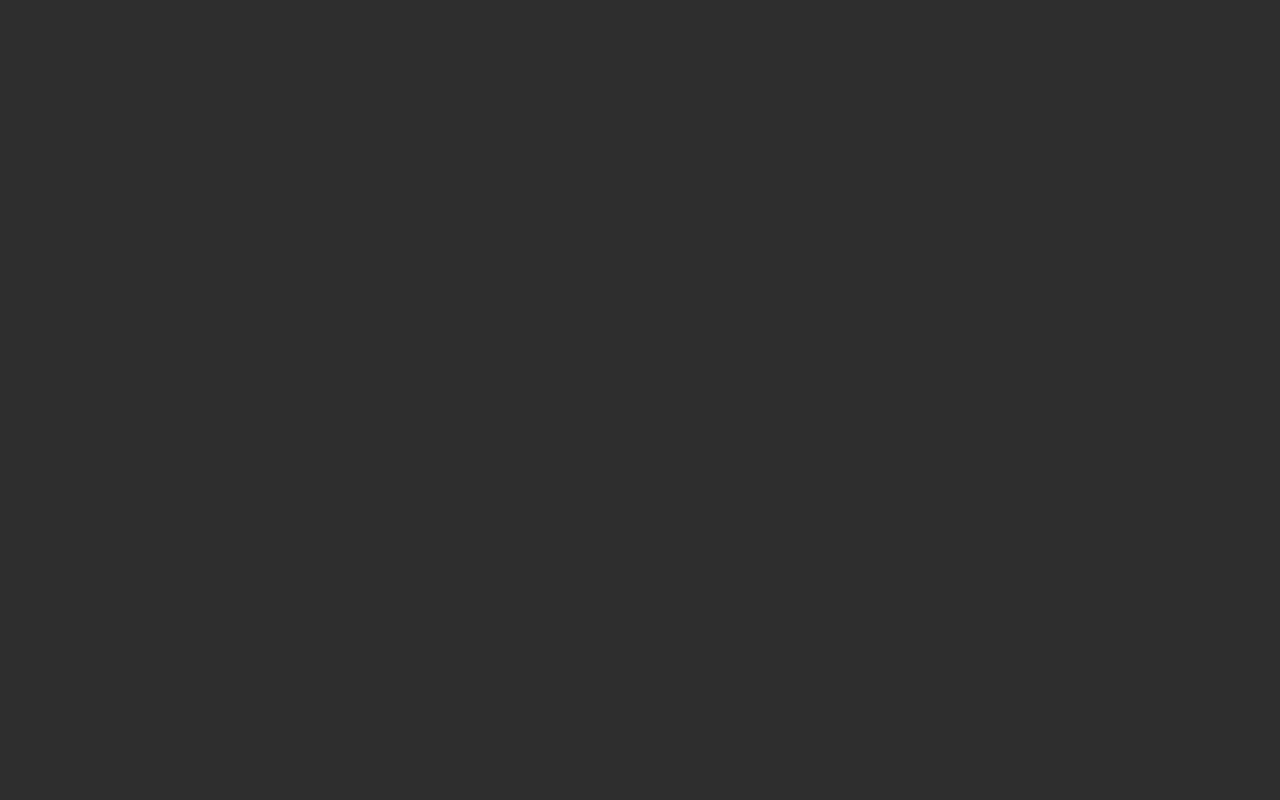
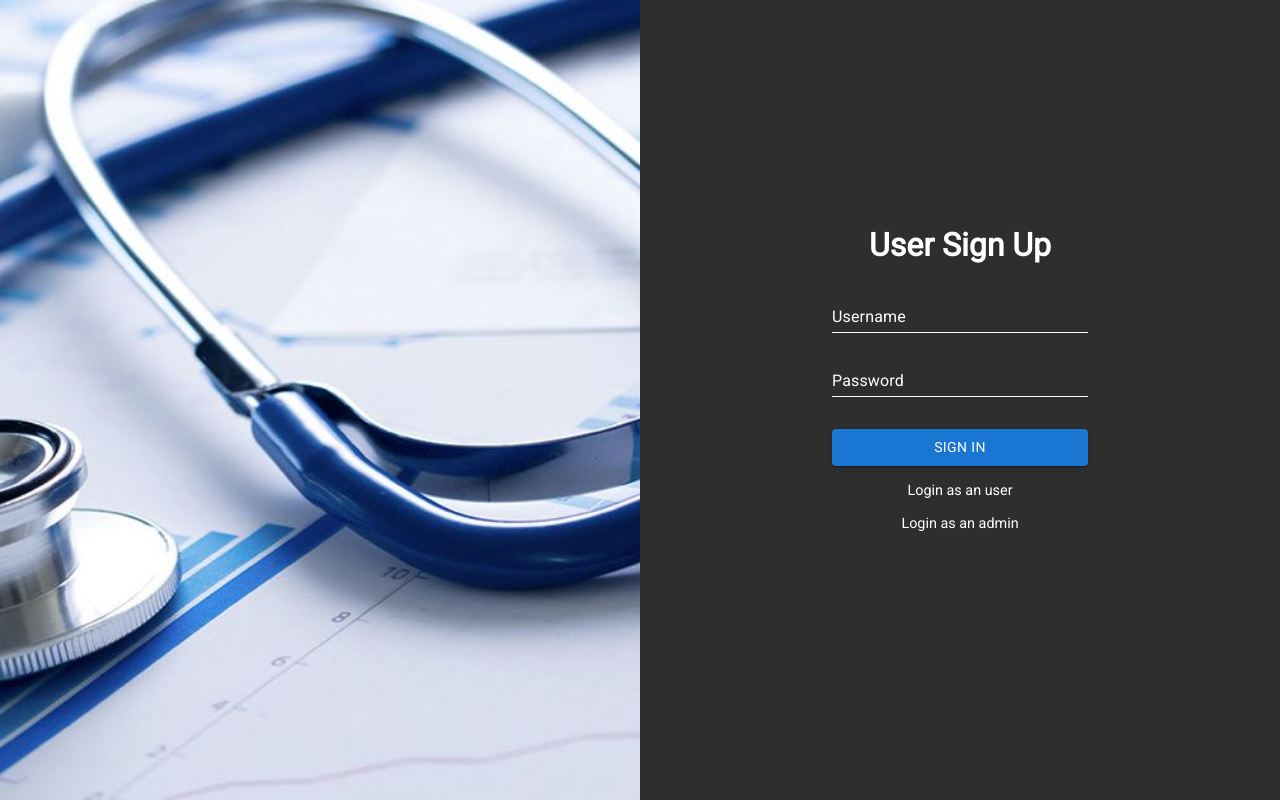
Before and after one commit to 0marKhan/hospital, a React (Create React App) app: page /sign-up in a window 1280 px wide. Before the commit this address had no page. Built offline with nearby package versions, Linux system fonts and the light colour scheme.

Commit message:
added signin, adminlogin and home page

```diff
--- a/src/App.tsx
+++ b/src/App.tsx
@@ -1,5 +1,8 @@
 import "./App.css";
-import Login from "./pages/Login";
+import LoginUser from "./pages/LoginUser";
+import LoginAdmin from "./pages/LoginAdmin";
+import SignUp from "./pages/SignUp";
+import Home from "./pages/Home";
 
 import { Route, Routes } from "react-router-dom";
 
@@ -7,7 +10,10 @@ function App() {
   return (
     <>
       <Routes>
-        <Route path="/" element={<Login />} />
+        <Route path="/" element={<LoginUser />} />
+        <Route path="/login-admin" element={<LoginAdmin />} />
+        <Route path="/sign-up" element={<SignUp />} />
+        <Route path="/home" element={<Home />} />
       </Routes>
     </>
   );
--- /dev/null
+++ b/src/components/Calender.tsx
@@ -0,0 +1,7 @@
+import React from "react";
+
+const Calender = () => {
+  return <div>Calender</div>;
+};
+
+export default Calender;
--- /dev/null
+++ b/src/pages/Home.tsx
@@ -0,0 +1,12 @@
+import React from "react";
+import Calender from "../components/Calender";
+
+const Home = () => {
+  return (
+    <div>
+      <Calender />
+    </div>
+  );
+};
+
+export default Home;
--- a/src/pages/Login.scss
+++ b/src/pages/Login.scss
@@ -52,9 +52,11 @@
           margin-left: 0.5rem;
           color: #fff;
           cursor: pointer;
+          text-decoration: none;
         }
       }
-      .login-as-admin {
+      .login-as-admin,
+      .login-as-user {
         color: #fff;
         margin-top: 1rem;
         font-size: 0.9rem;
--- a/src/pages/Login.tsx
+++ b/src/pages/LoginAdmin.tsx
@@ -4,8 +4,9 @@ import "./Login.scss";
 import LoginImage from "../assets/login-image.jpeg";
 import TextInput from "../UX/common/TextInput";
 import ButtonComponent from "../UX/common/ButtonComponent";
+import { Link } from "react-router-dom";
 
-const Login = () => {
+const LoginAdmin = () => {
   return (
     <div className="login-container">
       <div className="left-side">
@@ -13,7 +14,7 @@ const Login = () => {
       </div>
       <div className="right-side">
         <div className="form-body">
-          <h1 className="login-heading">User Log In</h1>
+          <h1 className="login-heading">Admin Log In</h1>
           <div className="input-box">
             <TextInput label="Username" width="16rem" />
           </div>
@@ -26,16 +27,13 @@ const Login = () => {
           <a href="https://www.google.com/" className="forgot-password">
             Forgot your password?
           </a>
-          <div className="sign-up-link-line">
-            Don't have an account?<a className="sign-up">Sign up</a>
-          </div>
-          <a href="https://www.google.com/" className="login-as-admin">
-            Login as an admin
-          </a>
+          <Link className="login-as-user" to="/">
+            Login as an user
+          </Link>
         </div>
       </div>
     </div>
   );
 };
 
-export default Login;
+export default LoginAdmin;
--- /dev/null
+++ b/src/pages/LoginUser.tsx
@@ -0,0 +1,47 @@
+import React from "react";
+import "./Login.scss";
+import { Link } from "react-router-dom";
+
+import LoginImage from "../assets/login-image.jpeg";
+import TextInput from "../UX/common/TextInput";
+import ButtonComponent from "../UX/common/ButtonComponent";
+
+const LoginUser = () => {
+  return (
+    <div className="login-container">
+      <div className="left-side">
+        <img src={LoginImage} alt="hospital" />
+      </div>
+      <div className="right-side">
+        <div className="form-body">
+          <h1 className="login-heading">User Log In</h1>
+          <div className="input-box">
+            <TextInput label="Username" width="16rem" />
+          </div>
+          <div className="input-box">
+            <TextInput label="Password" width="16rem" />
+          </div>
+          <div className="login-btn">
+            <Link to="/home">
+              <ButtonComponent width="16rem">LOG IN</ButtonComponent>
+            </Link>
+          </div>
+          <a href="https://www.google.com/" className="forgot-password">
+            Forgot your password?
+          </a>
+          <div className="sign-up-link-line">
+            Don't have an account?
+            <Link className="sign-up" to="sign-up">
+              Sign up
+            </Link>
+          </div>
+          <Link className="login-as-admin" to="/login-admin">
+            Login as an admin
+          </Link>
+        </div>
+      </div>
+    </div>
+  );
+};
+
+export default LoginUser;
--- /dev/null
+++ b/src/pages/SignUp.tsx
@@ -0,0 +1,39 @@
+import React from "react";
+import "./Login.scss";
+import { Link } from "react-router-dom";
+
+import LoginImage from "../assets/login-image.jpeg";
+import TextInput from "../UX/common/TextInput";
+import ButtonComponent from "../UX/common/ButtonComponent";
+
+const SignUp = () => {
+  return (
+    <div className="login-container">
+      <div className="left-side">
+        <img src={LoginImage} alt="hospital" />
+      </div>
+      <div className="right-side">
+        <div className="form-body">
+          <h1 className="login-heading">User Sign Up</h1>
+          <div className="input-box">
+            <TextInput label="Username" width="16rem" />
+          </div>
+          <div className="input-box">
+            <TextInput label="Password" width="16rem" />
+          </div>
+          <div className="login-btn">
+            <ButtonComponent width="16rem">SIGN IN</ButtonComponent>
+          </div>
+          <Link className="login-as-user" to="/">
+            Login as an user
+          </Link>
+          <Link className="login-as-admin" to="/login-admin">
+            Login as an admin
+          </Link>
+        </div>
+      </div>
+    </div>
+  );
+};
+
+export default SignUp;
```
Also changed, not shown: src/pages/Home.scss (added).
